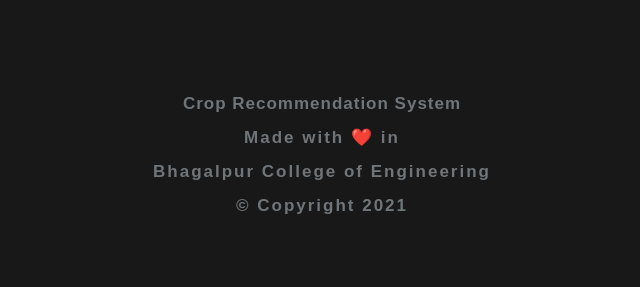
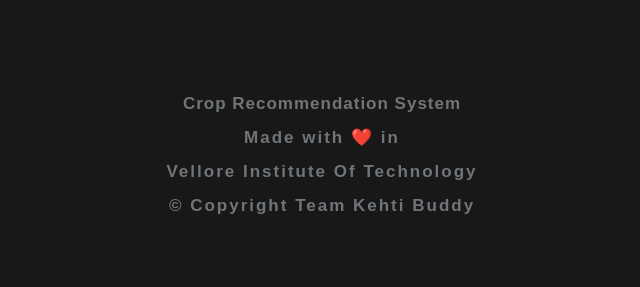
Before and after one commit to Jatin887/Kehti-Buddy-Deployement, a Flask app: page / in a window 1280 px wide. Shown: the part 2055-2342 px from the top of the page, without its empty margins (318-958 px from the left). Run offline with Flask 2, Linux system fonts and the light colour scheme; parts of the project's set-up code (start-up, migrations or seed data) failed here and were passed over; some libraries are stand-ins or nearby versions; some web fonts are replaced.

Commit message:
minor-changes

```diff
--- a/app.py
+++ b/app.py
@@ -108,7 +108,7 @@
 
 @ app.route('/')
 def home():
-    title = 'Harvestify - Home'
+    title = 'KehtiBuddy - Home'
     return render_template('index.html', title=title)
 
 # render crop recommendation form page
@@ -116,7 +116,7 @@
 
 @ app.route('/crop-recommend')
 def crop_recommend():
-    title = 'Harvestify - Crop Recommendation'
+    title = 'KehtiBuddy - Crop Recommendation'
     return render_template('crop.html', title=title)
 
 # render fertilizer recommendation form page
@@ -124,7 +124,7 @@
 
 @ app.route('/fertilizer')
 def fertilizer_recommendation():
-    title = 'Harvestify - Fertilizer Suggestion'
+    title = 'KehtiBuddy - Fertilizer Suggestion'
 
     return render_template('fertilizer.html', title=title)
 
@@ -140,7 +140,7 @@
 
 @ app.route('/crop-predict', methods=['POST'])
 def crop_prediction():
-    title = 'Harvestify - Crop Recommendation'
+    title = 'KehtiBuddy - Crop Recommendation'
 
     if request.method == 'POST':
         N = int(request.form['nitrogen'])
@@ -159,8 +159,8 @@
             my_prediction = crop_recommendation_model.predict(data)
             final_prediction = my_prediction[0]
 
-            # return render_template('crop-result.html', prediction=final_prediction, title=title)
-            return jsonify({"final_prediction": final_prediction})
+            return render_template('crop-result.html', prediction=final_prediction, title=title)
+            # return jsonify({"final_prediction": final_prediction})
 
         else:
 
@@ -171,7 +171,7 @@
 
 @ app.route('/fertilizer-predict', methods=['POST'])
 def fert_recommend():
-    title = 'Harvestify - Fertilizer Suggestion'
+    title = 'KehtiBuddy - Fertilizer Suggestion'
 
     crop_name = str(request.form['cropname'])
     N = int(request.form['nitrogen'])
@@ -215,7 +215,7 @@
 
 @app.route('/disease-predict', methods=['GET', 'POST'])
 def disease_prediction():
-    title = 'Harvestify - Disease Detection'
+    title = 'KehtiBuddy - Disease Detection'
 
     if request.method == 'POST':
         if 'file' not in request.files:
@@ -237,4 +237,4 @@
 
 # ===============================================================================================
 if __name__ == '__main__':
-    app.run(debug=False, host="0.0.0.0",port=port)
+     app.run(debug=False)
--- a/requirements.txt
+++ b/requirements.txt
@@ -3,8 +3,8 @@
 Flask
 scikit-learn
 -f https://download.pytorch.org/whl/torch_stable.html
-torch==1.8.1+cpu
-torchvision==0.9.1+cpu
+torch
+torchvision
 requests
 Pillow
 gunicorn == 20.0.4
--- a/templates/layout.html
+++ b/templates/layout.html
@@ -209,8 +209,8 @@
 			</div>
 			<p class="homelogo">
 			<p>Made with ❤️ in</p>
-		        <p>Bhagalpur College of Engineering</p>
-			<p>&copy; Copyright 2021 </p>
+		        <p>Vellore Institute Of Technology</p>
+			<p>&copy; Copyright Team Kehti Buddy </p>
 
 		</div>
 	</footer>
```
